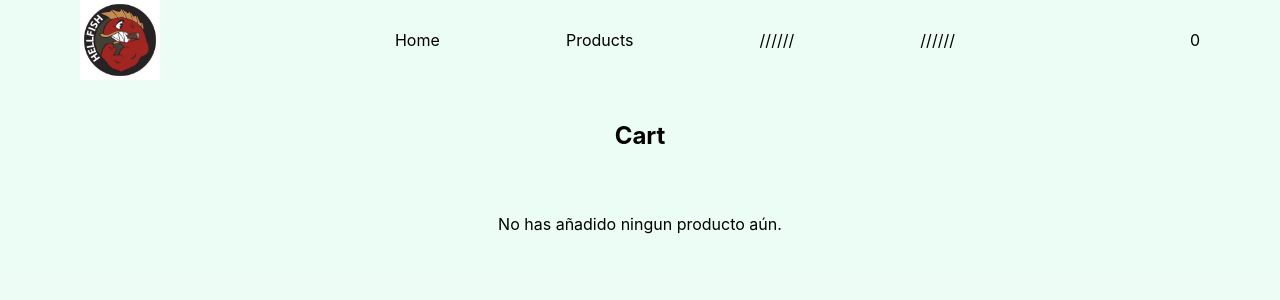
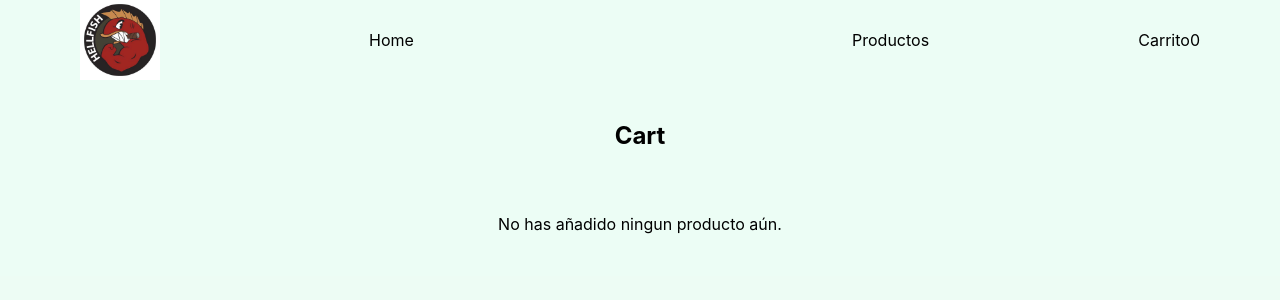
Before and after one commit to rejuanigg/fishing-store-frontend, a Vue app in the folder fishing-store-frontend/: page /cart in a window 1280 px wide. Shown: the top 300 px of the page. Built offline with nearby package versions, Linux system fonts and the light colour scheme.

Commit message:
feat(routing): add routing in navbar

```diff
--- a/fishing-store-frontend/src/components/Nav.vue
+++ b/fishing-store-frontend/src/components/Nav.vue
@@ -1,7 +1,27 @@
 <script setup>
+import CartView from '@/router/CartView.vue';
+import HomeView from '@/router/HomeView.vue';
+import ProductView from '@/router/ProductView.vue';
 import { cartStore } from '@/stores/cart';
+import { computed, ref } from 'vue';
 
 const cart = cartStore();
+
+const routes = {
+  '/': HomeView,
+  '/products': ProductView,
+  '/cart':CartView
+}
+
+const currentPath = ref(window.location.hash);
+
+window.addEventListener('hashchange', ()=>{
+  currentPath.value = window.location.hash;
+})
+
+const currentView = computed(()=>{
+  return routes[currentPath.value.slice(1)||'/|| NotFound']
+})
 
 </script>
 
@@ -11,13 +31,13 @@ const cart = cartStore();
 
   </img>
   <ul class="w-2/4 flex justify-between">
-    <li class="">Home</li>
-    <li class="">Products</li>
-    <li>//////</li>
-    <li>//////</li>
+    <a href="/">Home</a>
+    <a href="/products">Productos</a>
   </ul>
-  <div class="" >
+  <div class="">
+    <a href="/cart">Carrito</a>
     <span>{{ cart.count }}</span>
   </div>
 </div>
+<component is="currentView" />
 </template>
```
